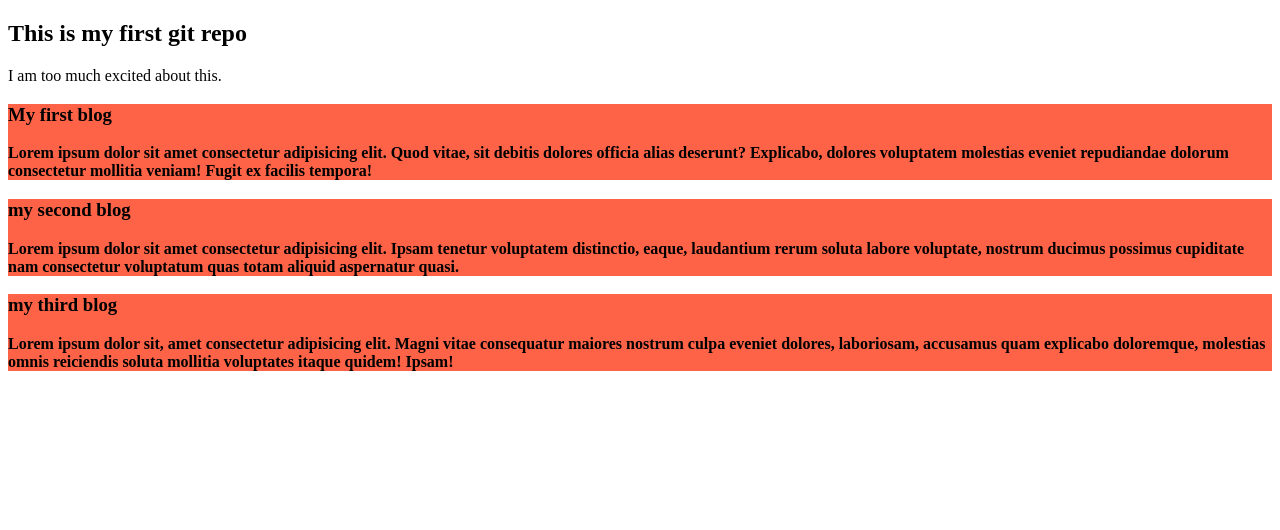
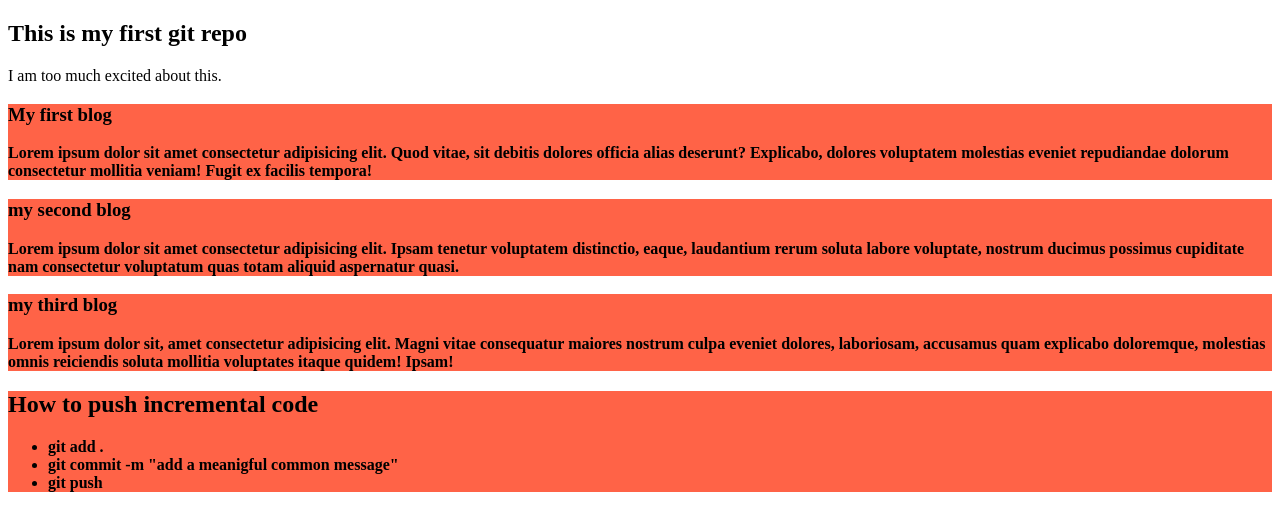
Before and after one commit to Shihab0077/my-first-github-repository, a plain HTML site: page index.html in a window 1280 px wide. Drawn offline with Linux system fonts and the light colour scheme.

Commit message:
added a list tag

```diff
--- a/index.html
+++ b/index.html
@@ -21,5 +21,13 @@
         <h3>my third blog</h3>
         <p>Lorem ipsum dolor sit, amet consectetur adipisicing elit. Magni vitae consequatur maiores nostrum culpa eveniet dolores, laboriosam, accusamus quam explicabo doloremque, molestias omnis reiciendis soluta mollitia voluptates itaque quidem! Ipsam!</p>
     </div>
+    <div>
+        <h2>How to push incremental code</h2>
+        <ul>
+            <li>git add .</li>
+            <li>git commit -m "add a meanigful common message"</li>
+            <li>git push</li>
+        </ul>
+    </div>
 </body>
 </html>
```
